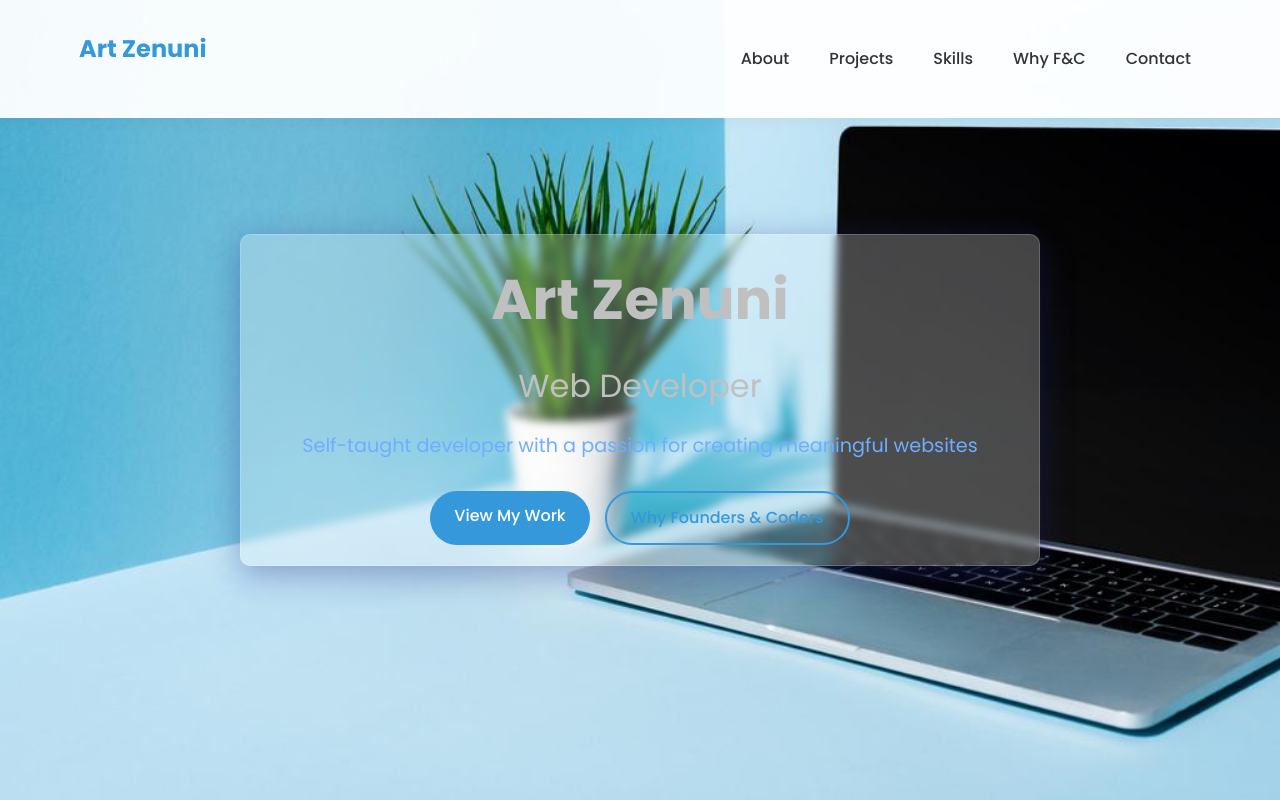
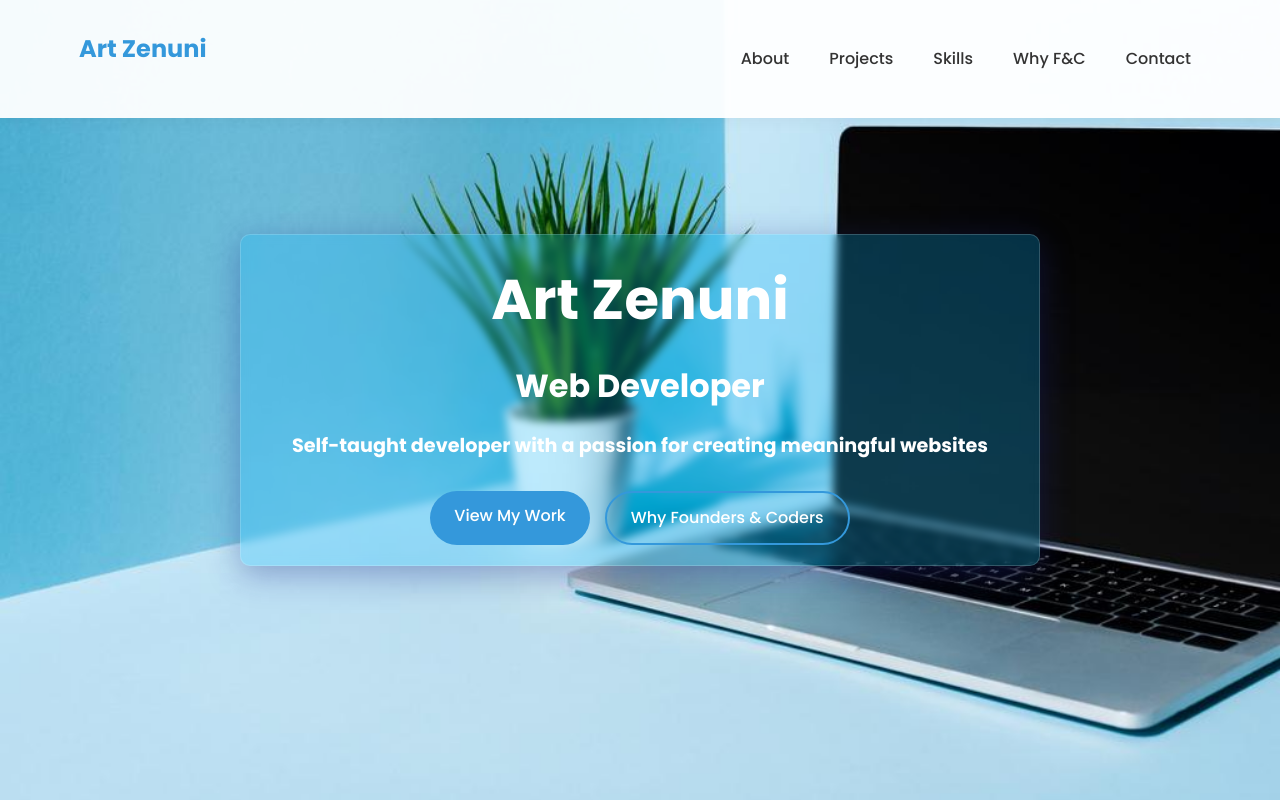
Before and after one commit to ArtZenuni/F-C, a plain HTML site: page index.html in a window 1280 px wide. Shown: the top 800 px of the page. Drawn offline with Linux system fonts and the light colour scheme.

Commit message:
Hero-Section Color Fix

```diff
--- a/assets/style.css
+++ b/assets/style.css
@@ -84,7 +84,7 @@ a {
 .btn.secondary {
     background-color: transparent;
     border: 2px solid var(--primary);
-    color: var(--primary);
+    color: white;
 }
 
 .btn.secondary:hover {
@@ -181,7 +181,7 @@ a {
     max-width: 800px;
     margin: 0 auto;
     padding: 20px;
-    background: rgba( 255, 255, 255, 0.25 );
+    background: rgba(5, 184, 255, 0.25);
     box-shadow: 0 8px 32px 0 rgba( 31, 38, 135, 0.37 );
     backdrop-filter: blur( 4px );
     -webkit-backdrop-filter: blur( 4px );
@@ -193,20 +193,22 @@ a {
     font-size: 3.5rem;
     font-weight: 700;
     margin-bottom: 15px;
-    color: rgb(192, 192, 192);
+    color: rgb(255, 255, 255);
 }
 
 .hero-content h2 {
     font-size: 2rem;
     font-weight: 400;
     margin-bottom: 20px;
-    color: rgb(192, 192, 192);
+    font-weight: bold;
+    color: rgb(255, 255, 255);
 }
 
 .hero-content p {
     font-size: 1.2rem;
     margin-bottom: 30px;
-    color: rgb(110, 173, 255);
+    color: rgb(255, 255, 255);
+    font-weight: bold;
 }
 
 .cta-buttons {
```
